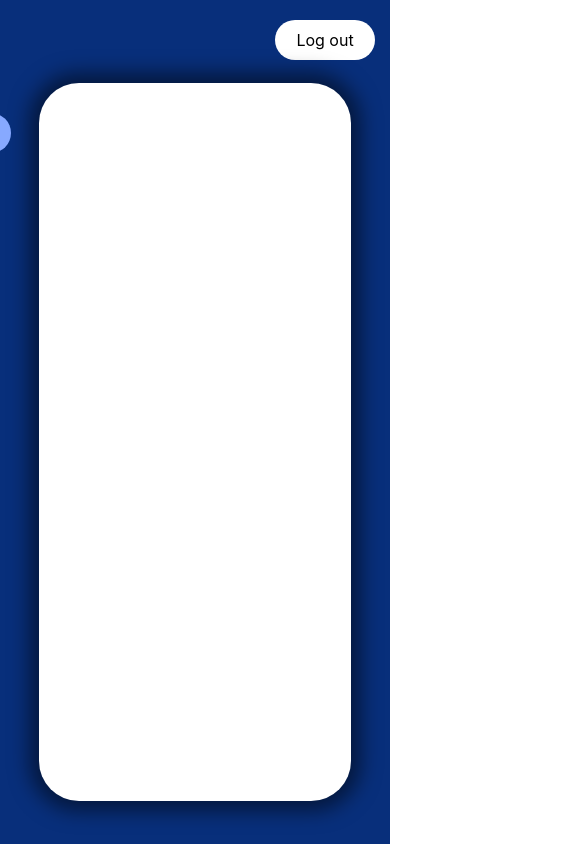
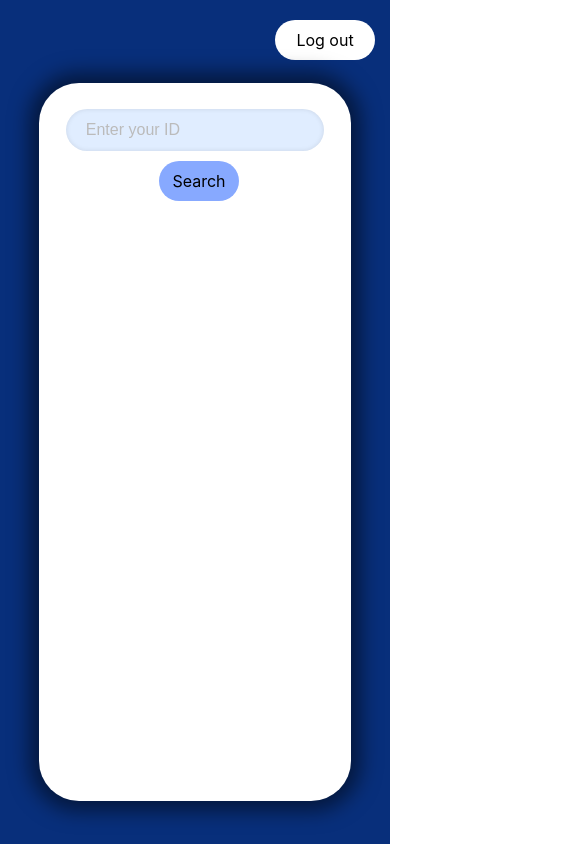
Before and after one commit to MadisoMelese/Graduate-Credential-Verfication-System, a React (Create React App) app in the folder certificate-main/: page /student in a window 390 px wide. Shown: the top 844 px of the page, 585 px wide, since content can reach past the window. Built offline with nearby package versions, Linux system fonts and the light colour scheme.

Commit message:
responsive

```diff
--- a/certificate-main/src/Screen/AdminPortal/AdminPage.css
+++ b/certificate-main/src/Screen/AdminPortal/AdminPage.css
@@ -3,7 +3,7 @@
     display: flex;
     flex-direction: column;
     background-image: url('../assets/Screenshot\ 2024-08-21\ 000328.png');
-    background-size: 'cover';
+    background-size: cover;
     background-position: center;
     background-repeat: no-repeat;
     width: 100%;
--- a/certificate-main/src/Screen/LoginPage/Login.css
+++ b/certificate-main/src/Screen/LoginPage/Login.css
@@ -21,6 +21,7 @@
     flex-direction: column;
     padding-top: 30px;
     box-shadow: 0px 0px 20px 10px rgba(0, 0, 0, 0.5);
+    margin: 20px;
 
 }
 
--- a/certificate-main/src/Screen/StudentPortal/StudentPage.css
+++ b/certificate-main/src/Screen/StudentPortal/StudentPage.css
@@ -1,18 +1,21 @@
 .student-main{
     display: flex;
     flex-direction: column;
-    align-items: center;
+    justify-content: flex-start;
+    width: 100%;
+    padding-left: 5%;
+
 
 }
 .search-container{
-    /* background-color: yellow; */
-    width: 530px;
+    width: 20%;
     height: 60px;
-    margin-right: 600px;
-    margin-top: 20px;
+    margin-top: 2%;
     display: flex;
-    justify-content: flex-start;
+    justify-content: center;
     align-items: center;
+    position: relative;
+    margin-left: 5%;
 }
 .search-container input[type="text"]{
     width: 250px;
@@ -83,3 +86,64 @@
     font-size: 25px;
 
   }
+
+  /* @media only screen and (max-width: 1600px) {
+    .student-main {
+      padding-left: 200px;
+    }
+  } */
+
+  @media only screen and (max-width: 1100px) {
+    .search-container {
+      margin-left: 10%;
+    }
+  }
+
+  @media only screen and (max-width: 900px) {
+    .search-container {
+      margin-left: 15%;
+    }
+    .student-main{
+      overflow-y: scroll;
+      overflow-x: scroll;
+    }
+    .student-main::-webkit-scrollbar{
+      display: none;
+    }
+  }
+  @media only screen and (max-width: 700px) {
+    .search-container {
+      margin-left: 25%;
+    }
+  }
+
+  @media only screen and (max-width: 600px) {
+    .search-container {
+      margin-right: 25%;
+      width: 100%;
+      height: 50px;
+      margin-top: 15%;
+      flex-direction: column;
+      justify-content: center;
+      /* position: absolute; */
+
+    }
+    .search-container input[type="text"]{
+      width: 70%;
+    }
+    .student-main{
+      /* justify-content: center; */
+      align-items: center;
+    }
+    .search-btn{
+      width: 50px;
+      height: 20px;
+      margin-top: 10px;
+    }
+    .student-main{
+      /* justify-content: center; */
+      align-items: center;
+      padding: 0;
+    }
+
+  }
```
